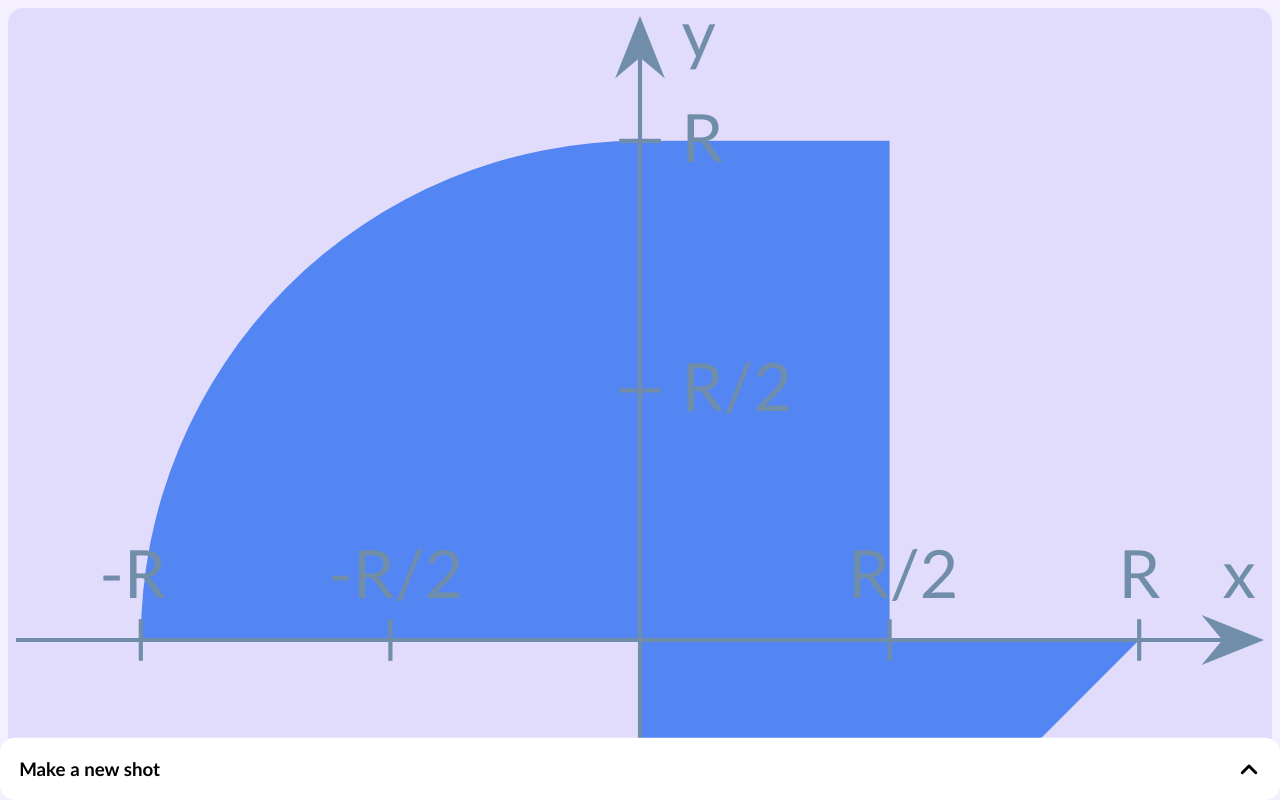
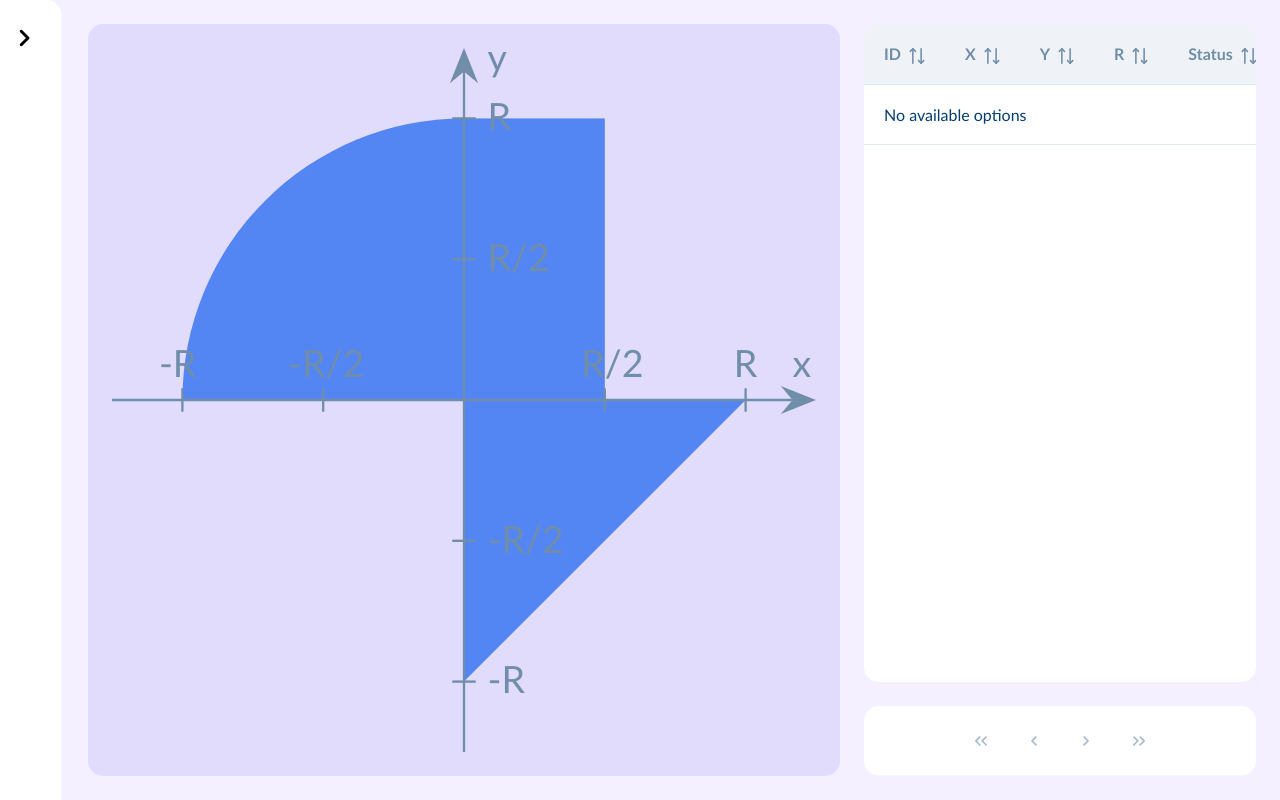
Before and after one commit to TheGeniusOfEternity/coordinate-area-checker-v4, a React (Vite) app in the folder frontend/: page / in a window 1280 px wide. Built offline with nearby package versions, Linux system fonts and the light colour scheme.

Commit message:
feat(home page): desktop layout & styles

```diff
--- a/frontend/src/assets/css/variables.css
+++ b/frontend/src/assets/css/variables.css
@@ -28,6 +28,7 @@
 
 @media screen and (min-width: 1251px) {
   #root {
+    --default-padding: 1.5rem;
     --container-padding: 2rem;
     --border-radius: 15px;
   }
--- a/frontend/src/components/forms/shotform/ShotForm.css
+++ b/frontend/src/components/forms/shotform/ShotForm.css
@@ -57,8 +57,15 @@
   height: 100%;
 }
 
+.buttons {
+  display: flex;
+  grid-column: 1 / -1;
+  gap: var(--form-gap);
+  margin: var(--form-gap) 0;
+}
+
 .btn {
-  margin: var(--form-gap) 0;
+  flex: 1;
 }
 
 .toggle-btn {
@@ -66,6 +73,7 @@
   transform: rotate(0);
   background-color: transparent;
   justify-self: flex-end;
+  z-index: 100;
 }
 
 .toggle-btn[data-opened="false"] {
@@ -77,3 +85,43 @@
     width: 4%;
   }
 }
+
+@media screen and (min-width: 1251px) {
+  .shotForm {
+    height: 100%;
+    grid-template-columns: 1fr 1fr 3rem;
+    column-gap: 0;
+    width: 30%;
+    padding: var(--default-padding);
+    border-top-left-radius: 0;
+  }
+
+  .shotForm::before {
+    border-top-left-radius: 0;
+  }
+
+  .shotForm.hidden {
+    transform: translate(-84%, 0);
+  }
+
+  .shotForm i {
+    grid-column: 3 / -1;
+  }
+
+  .shotForm .p-field,
+  .shotForm .buttons {
+    grid-column: 1 / 3;
+  }
+
+  .buttons {
+    flex-direction: column;
+  }
+
+  .toggle-btn {
+    transform: rotate(90deg);
+  }
+
+  .toggle-btn[data-opened="false"] {
+    transform: rotate(-90deg);
+  }
+}
--- a/frontend/src/components/forms/shotform/ShotForm.tsx
+++ b/frontend/src/components/forms/shotform/ShotForm.tsx
@@ -103,6 +103,7 @@ export const ShotForm = ({
           options={rValues}
         />
       </div>
+      <div className="buttons">
         <Button
           className="reset btn"
           severity="info"
@@ -117,6 +118,7 @@ export const ShotForm = ({
           label={t("page.home.form.submit")}
           onClick={handleSubmit}
         />
+      </div>
     </form>
   );
 };
--- a/frontend/src/components/graph/Graph.css
+++ b/frontend/src/components/graph/Graph.css
@@ -2,6 +2,12 @@
   background-color: var(--highlight-bg);
   border-radius: var(--border-radius);
   padding: var(--default-padding);
+  aspect-ratio: 1;
+  height: 100%;
+}
+
+.graph {
+  height: 100%;
 }
 
 .graph rect,
--- a/frontend/src/components/header/Header.css
+++ b/frontend/src/components/header/Header.css
@@ -68,3 +68,10 @@ nav h4 {
     margin-right: var(--form-field-gap);
   }
 }
+
+@media screen and (min-width: 1251px) {
+  nav {
+    margin-left: 5%;
+    gap: var(--form-field-gap)
+  }
+}
--- a/frontend/src/components/header/Header.tsx
+++ b/frontend/src/components/header/Header.tsx
@@ -7,12 +7,15 @@ import { useRef } from "react";
 import { type User } from "@/store/slices/authSlice.ts";
 import { useTranslation } from "react-i18next";
 import { Message } from "primereact/message";
+import { t } from "i18next";
 
 export interface HeaderProps {
   user: User;
+  isMobile: boolean;
 }
 
 export const Header = ({
+  isMobile,
   user
 }: HeaderProps) => {
   const { i18n } = useTranslation();
@@ -46,6 +49,7 @@ export const Header = ({
     <div className="header">
       <nav>
         <Button
+          label={isMobile ? "" : t('page.home.header.signOut')}
           className="sign-out-btn"
           icon="pi pi-sign-out"
           onClick={() => dispatch(resetStore())}
--- a/frontend/src/components/transitions/PageTransition.tsx
+++ b/frontend/src/components/transitions/PageTransition.tsx
@@ -19,7 +19,7 @@ export const PageTransition = ({ children }: PropsWithChildren) => (
       width: "100%",
       height: "100%",
     }}
-    className="wrapper"
+    className="wrapper transition"
   >
     {children}
   </motion.div>
--- a/frontend/src/i18n/types.d.ts
+++ b/frontend/src/i18n/types.d.ts
@@ -94,6 +94,7 @@ export interface Translations {
     home: {
       header: {
         profile: string;
+        signOut: string;
       };
       table: {
         header: {
--- a/frontend/src/locales/en/translation.json
+++ b/frontend/src/locales/en/translation.json
@@ -96,7 +96,8 @@
     },
     "home": {
       "header": {
-        "profile": "Account info"
+        "profile": "Account info",
+        "signOut": "Sign out"
       },
       "table": {
         "header": {
--- a/frontend/src/locales/ru/translation.json
+++ b/frontend/src/locales/ru/translation.json
@@ -93,7 +93,8 @@
     },
     "home": {
       "header": {
-        "profile": "Мой профиль"
+        "profile": "Мой профиль",
+        "signOut": "Выйти"
       },
       "table": {
         "header": {
--- a/frontend/src/pages/home/Home.css
+++ b/frontend/src/pages/home/Home.css
@@ -41,3 +41,22 @@
     margin-bottom: 10%;
   }
 }
+
+@media screen and (min-width: 1251px) {
+  .transition.wrapper {
+    border-radius: 0;
+  }
+
+  .main {
+    display: grid;
+    grid-template-columns: 1fr 1fr;
+    height: auto;
+    margin-left: 5%;
+    box-sizing: border-box;
+  }
+
+  .p-datatable {
+    overflow: scroll;
+    margin-bottom: 0;
+  }
+}
--- a/frontend/src/pages/home/Home.tsx
+++ b/frontend/src/pages/home/Home.tsx
@@ -10,10 +10,14 @@ import type { RootState } from "@/store";
 import type { User } from "@/store/slices/authSlice.ts";
 import { useShots } from "@/hooks/useShots.ts";
 import { useState } from "react";
+import { useMatchMedia } from "primereact/hooks";
 
 const Home = () => {
   const { t, i18n } = useTranslation();
   const { shotSubmit } = useShots();
+
+  const isMobile = useMatchMedia("(max-width: 789px)");
+  const isDesktop = useMatchMedia("(min-width: 1251px)");
 
   const [x, setX] = useState<number>(0);
   const [y, setY] = useState<number>(0);
@@ -30,7 +34,10 @@ const Home = () => {
   return (
     <>
       <div className="container">
-        {user && <Header user={user as User} />}
+        {user && <Header
+          user={user as User}
+          isMobile={isMobile}
+        />}
         <div className="main">
           <Graph
             shots={shots}
@@ -40,24 +47,25 @@ const Home = () => {
             }
           />
           <DataTable
-            size="small"
+            size={
+              isMobile
+                ? "small"
+                : isDesktop
+                  ? "large"
+                  : "normal"
+            }
             value={shots}
             paginator
             paginatorPosition="bottom"
-            rows={7}
+            rows={isMobile
+              ? 7
+              : 10
+            }
             key={i18n.language}
           >
             <Column field="id" sortable header="ID" />
-            <Column
-              field="x"
-              sortable
-              header="X"
-            />
-            <Column
-              field="y"
-              sortable
-              header="Y"
-            />
+            <Column field="x" sortable header="X" />
+            <Column field="y" sortable header="Y" />
             <Column field="r" sortable header="R" />
             <Column
               field="isHit"
@@ -78,9 +86,8 @@ const Home = () => {
               field="executionTime"
               sortable
               header={t("page.home.table.header.executionTime")}
-              body={
-                (rowData) =>
-                  `${rowData.executionTime} ${t('page.home.table.body.executionTime')}`
+              body={(rowData) =>
+                `${rowData.executionTime} ${t("page.home.table.body.executionTime")}`
               }
             />
           </DataTable>
```
Lines whose indentation alone changed are shown as unchanged.
